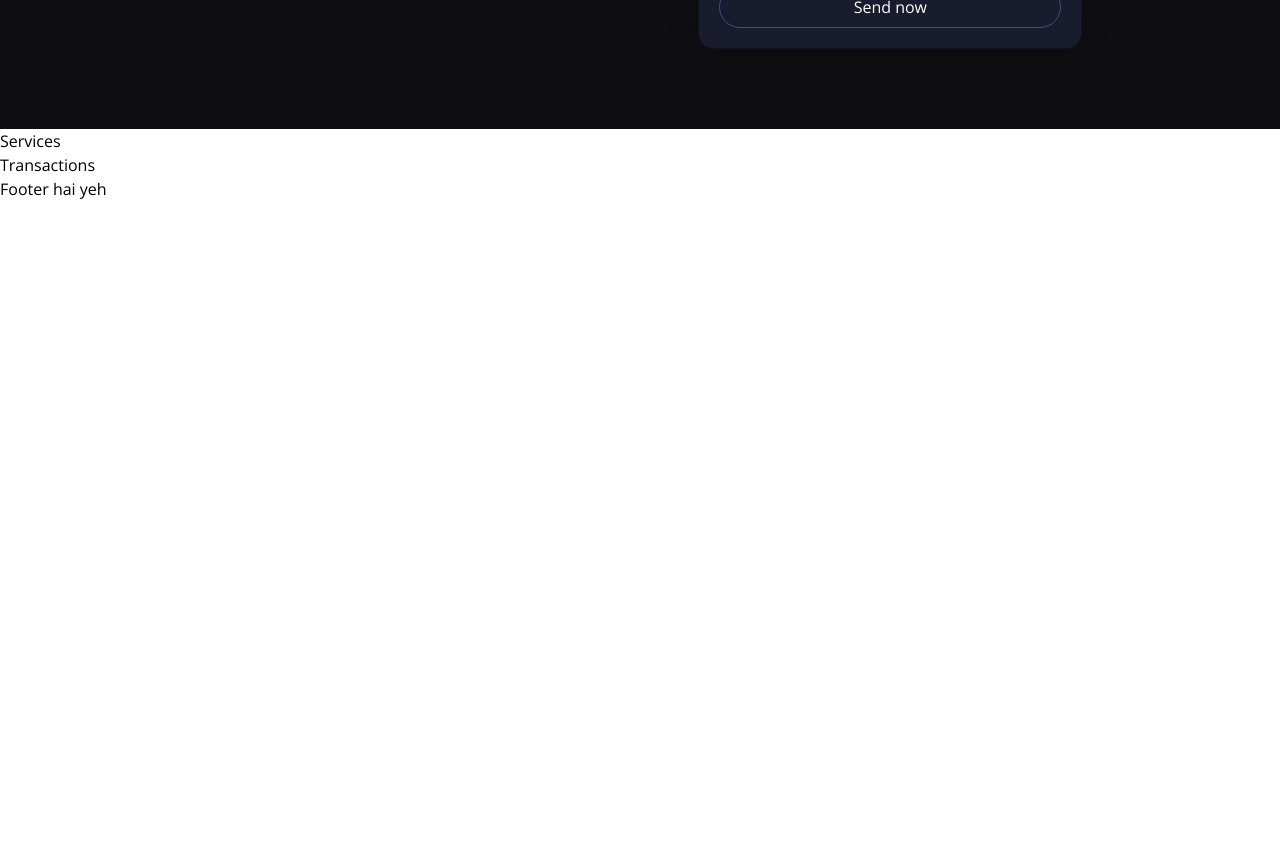
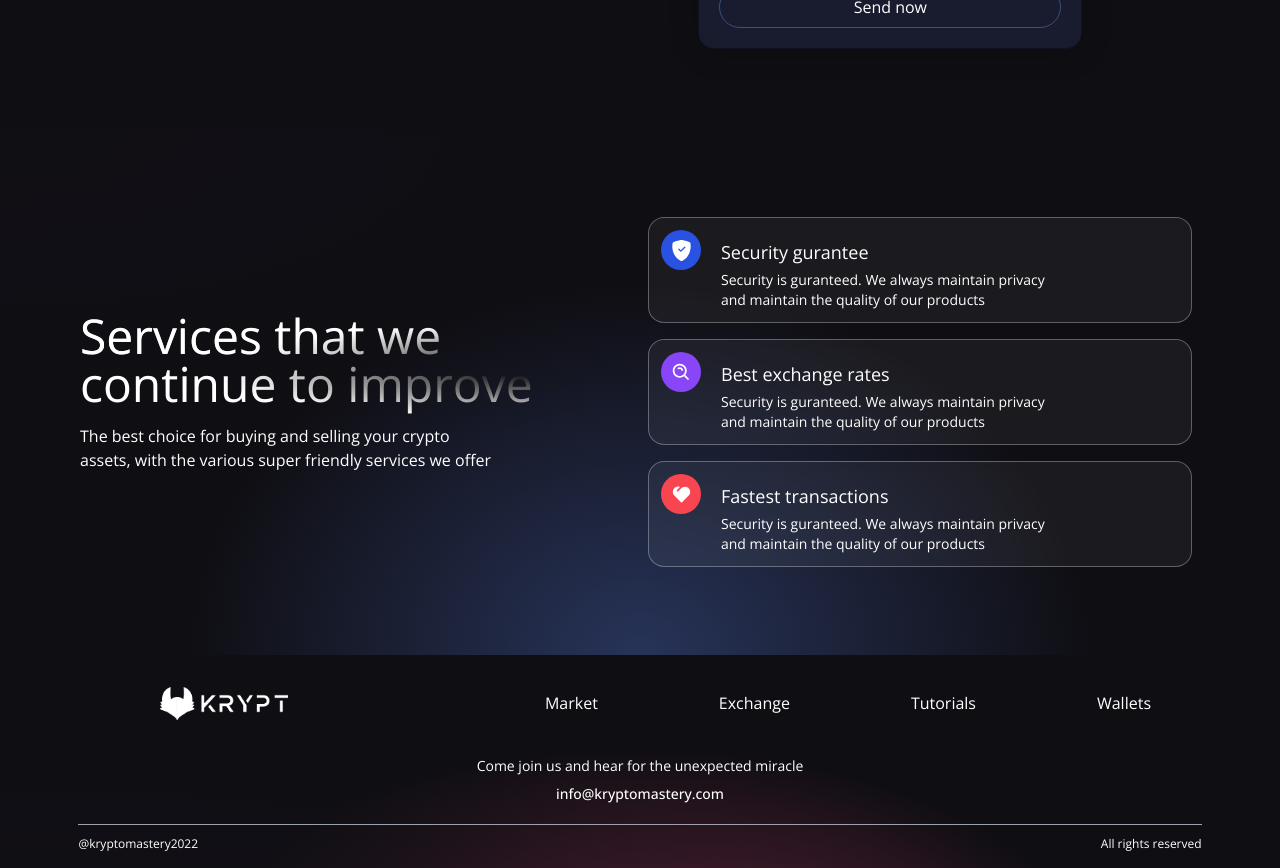
Before and after one commit to Shaharyar07/Web-3.0, a React (Vite) app in the folder client/: page / in a window 1280 px wide. Shown: the part 620-1488 px from the top of the page. Before the commit the page ends 821 px from the top, so only its background shows below. Built offline with nearby package versions, Linux system fonts and the light colour scheme.

Commit message:
services and footer UI implemented

```diff
--- a/client/src/App.jsx
+++ b/client/src/App.jsx
@@ -8,7 +8,7 @@
         <Home />
       </div>
       <Services />
-      <Transactions />
+
       <Footer />
     </div>
   );
--- a/client/src/components/Footer.jsx
+++ b/client/src/components/Footer.jsx
@@ -1,7 +1,45 @@
 import React from "react";
 
-const Footer = () => {
-  return <div>Footer hai yeh</div>;
-};
+import logo from "../../images/logo.png";
+
+const Footer = () => (
+  <div className="w-full flex md:justify-center justify-between items-center flex-col p-4 gradient-bg-footer">
+    <div className="w-full flex sm:flex-row flex-col justify-between items-center my-4">
+      <div className="flex flex-[0.5] justify-center items-center">
+        <img src={logo} alt="logo" className="w-32" />
+      </div>
+      <div className="flex flex-1 justify-evenly items-center flex-wrap sm:mt-0 mt-5 w-full">
+        <p className="text-white text-base text-center mx-2 cursor-pointer">
+          Market
+        </p>
+        <p className="text-white text-base text-center mx-2 cursor-pointer">
+          Exchange
+        </p>
+        <p className="text-white text-base text-center mx-2 cursor-pointer">
+          Tutorials
+        </p>
+        <p className="text-white text-base text-center mx-2 cursor-pointer">
+          Wallets
+        </p>
+      </div>
+    </div>
+
+    <div className="flex justify-center items-center flex-col mt-5">
+      <p className="text-white text-sm text-center">
+        Come join us and hear for the unexpected miracle
+      </p>
+      <p className="text-white text-sm text-center font-medium mt-2">
+        info@kryptomastery.com
+      </p>
+    </div>
+
+    <div className="sm:w-[90%] w-full h-[0.25px] bg-gray-400 mt-5 " />
+
+    <div className="sm:w-[90%] w-full flex justify-between items-center mt-3">
+      <p className="text-white text-left text-xs">@kryptomastery2022</p>
+      <p className="text-white text-right text-xs">All rights reserved</p>
+    </div>
+  </div>
+);
 
 export default Footer;
--- a/client/src/components/Services.jsx
+++ b/client/src/components/Services.jsx
@@ -1,9 +1,59 @@
-import React from 'react'
+import React from "react";
+import { BsShieldFillCheck } from "react-icons/bs";
+import { BiSearchAlt } from "react-icons/bi";
+import { RiHeart2Fill } from "react-icons/ri";
 
-const Services = () => {
-  return (
-    <div>Services</div>
-  )
-}
+const ServiceCard = ({ color, title, icon, subtitle }) => (
+  <div className="flex flex-row justify-start items-start white-glassmorphism p-3 m-2 cursor-pointer hover:shadow-xl">
+    <div
+      className={`w-10 h-10 rounded-full flex justify-center items-center ${color}`}
+    >
+      {icon}
+    </div>
+    <div className="ml-5 flex flex-col flex-1">
+      <h3 className="mt-2 text-white text-lg">{title}</h3>
+      <p className="mt-1 text-white text-sm md:w-9/12">{subtitle}</p>
+    </div>
+  </div>
+);
 
-export default Services
+const Services = () => (
+  <div className="flex w-full justify-center items-center gradient-bg-services">
+    <div className="flex mf:flex-row flex-col items-center justify-between md:p-20 py-12 px-4">
+      <div className="flex-1 flex flex-col justify-start items-start">
+        <h1 className="text-white text-3xl sm:text-5xl py-2 text-gradient ">
+          Services that we
+          <br />
+          continue to improve
+        </h1>
+        <p className="text-left my-2 text-white font-light md:w-9/12 w-11/12 text-base">
+          The best choice for buying and selling your crypto assets, with the
+          various super friendly services we offer
+        </p>
+      </div>
+
+      <div className="flex-1 flex flex-col justify-start items-center">
+        <ServiceCard
+          color="bg-[#2952E3]"
+          title="Security gurantee"
+          icon={<BsShieldFillCheck fontSize={21} className="text-white" />}
+          subtitle="Security is guranteed. We always maintain privacy and maintain the quality of our products"
+        />
+        <ServiceCard
+          color="bg-[#8945F8]"
+          title="Best exchange rates"
+          icon={<BiSearchAlt fontSize={21} className="text-white" />}
+          subtitle="Security is guranteed. We always maintain privacy and maintain the quality of our products"
+        />
+        <ServiceCard
+          color="bg-[#F84550]"
+          title="Fastest transactions"
+          icon={<RiHeart2Fill fontSize={21} className="text-white" />}
+          subtitle="Security is guranteed. We always maintain privacy and maintain the quality of our products"
+        />
+      </div>
+    </div>
+  </div>
+);
+
+export default Services;
```
